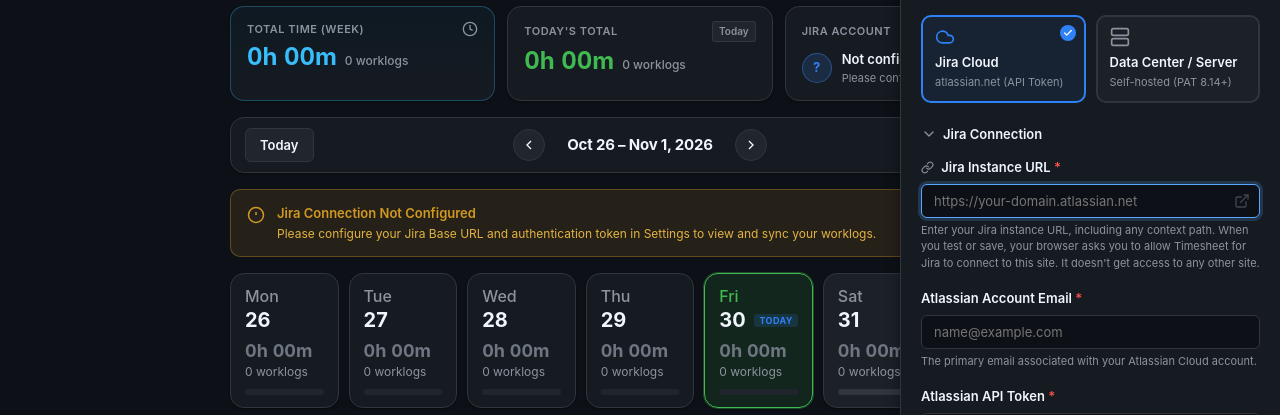
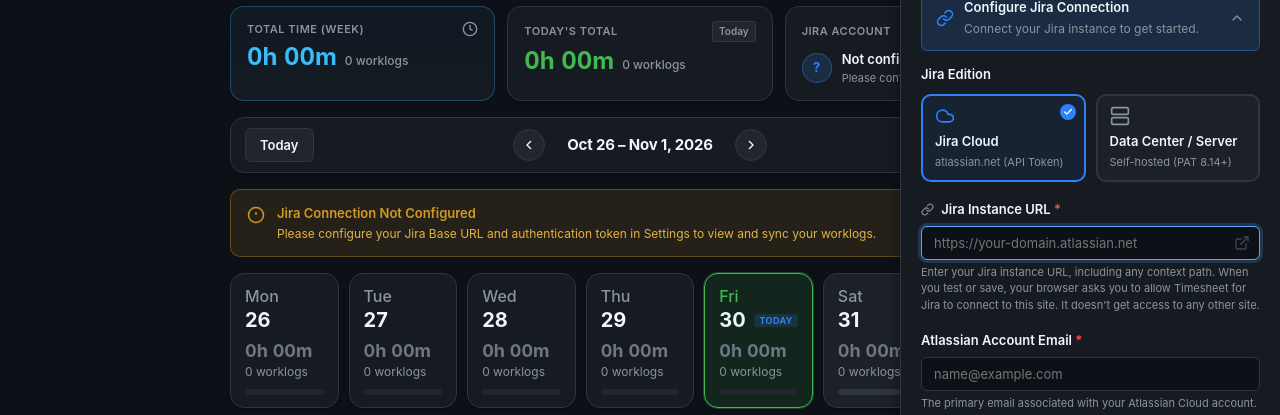
Before and after one commit to 0xlsa/jira-timesheet, a website with bundled scripts: page options.html in a window 1280 px wide. Shown: the part 83-498 px from the top of the page. Built offline with nearby package versions, Linux system fonts and the light colour scheme; some packages are replaced by stand-ins of ours.

Commit message:
feat: redesign the Jira Connection section header in Settings
- Move the Jira Edition selector inside the collapsible Jira Connection
  section, above the instance URL, so collapsing hides it too.
- Keep Settings open after a successful save and collapse Jira Connection
  instead of closing the drawer; a failed save keeps it expanded.
- Make the header a full-width button with a link icon, the title, and the
  chevron on the right. Until the connection details are saved it reads
  "Configure Jira Connection" with a line of help; then "Jira Connection".

```diff
--- a/options.css
+++ b/options.css
@@ -2376,9 +2376,11 @@
   border-top: 1px solid var(--border-subtle);
 }
 
-/* Jira Connection: a header button (styled as a field label, with a chevron) that expands and
-   collapses the URL, email, token, security notice, connection status, and the Test Connection and
-   Save Settings buttons. Collapsed, it's just the header row. */
+/* Jira Connection: a full-width header button (link icon, title, chevron) that expands and
+   collapses the Jira edition selector, URL, email, token, security notice, connection status, and
+   the Test Connection and Save Settings buttons. Collapsed, it's just the header. Styled like a
+   secondary button; until the connection is saved it's a setup prompt, in the primary colour, with
+   a line of help under the title (.needs-setup). */
 .connection-section {
   margin-bottom: 18px;
 }
@@ -2392,11 +2394,11 @@
 .connection-toggle {
   display: flex;
   align-items: center;
-  gap: 6px;
+  gap: 10px;
   width: 100%;
-  padding: 4px 0;
-  background: none;
-  border: 0;
+  padding: 10px 12px;
+  background-color: var(--bg-card-elevated);
+  border: 1px solid var(--border-color);
   border-radius: var(--radius-sm);
   color: var(--text-main);
   font: inherit;
@@ -2404,15 +2406,53 @@
   font-weight: 600;
   text-align: left;
   cursor: pointer;
-}
-
-.connection-toggle:hover .connection-chevron {
-  color: var(--text-main);
+  transition: background-color var(--transition), border-color var(--transition);
+}
+
+.connection-toggle:hover {
+  background-color: var(--bg-hover);
 }
 
 .connection-toggle:focus-visible {
   outline: 2px solid var(--border-focus);
   outline-offset: 2px;
+}
+
+.connection-icon {
+  flex-shrink: 0;
+  width: 16px;
+  height: 16px;
+  color: var(--text-subtle);
+}
+
+.connection-toggle-text {
+  display: flex;
+  flex: 1;
+  flex-direction: column;
+  gap: 2px;
+  min-width: 0;
+}
+
+.connection-setup-hint {
+  font-size: 12px;
+  font-weight: 400;
+  color: var(--text-subtle);
+}
+
+.connection-section.needs-setup .connection-toggle {
+  padding: 12px 14px;
+  background-color: var(--primary-light);
+  border-color: var(--primary-border);
+}
+
+.connection-section.needs-setup .connection-toggle:hover {
+  border-color: var(--primary);
+}
+
+.connection-section.needs-setup .connection-icon {
+  width: 18px;
+  height: 18px;
+  color: var(--primary);
 }
 
 .connection-chevron {
@@ -2423,12 +2463,17 @@
   transition: transform var(--transition), color var(--transition);
 }
 
-.connection-section.is-collapsed .connection-chevron {
-  transform: rotate(-90deg);
+.connection-toggle:hover .connection-chevron {
+  color: var(--text-main);
+}
+
+/* On the right: points down to expand, up to collapse. */
+.connection-section:not(.is-collapsed) .connection-chevron {
+  transform: rotate(180deg);
 }
 
 .connection-body {
-  margin-top: 10px;
+  margin-top: 14px;
 }
 
 @media (prefers-reduced-motion: reduce) {
--- a/options.html
+++ b/options.html
@@ -229,6 +229,28 @@
       <div class="settings-drawer-scroll">
           <form id="settingsForm" novalidate>
 
+            <!-- Jira Connection (src/ui/connectionSection.js): collapsible; collapsed by default once
+                 everything it needs is saved. Collapsing only hides the fields. -->
+            <section id="connectionSection" class="connection-section" aria-labelledby="connectionToggle">
+              <h3 class="connection-heading">
+                <button type="button" id="connectionToggle" class="connection-toggle" aria-expanded="true"
+                  aria-controls="connectionBody">
+                  <svg class="connection-icon" viewBox="0 0 24 24" fill="none" stroke="currentColor" stroke-width="2"
+                    stroke-linecap="round" stroke-linejoin="round" aria-hidden="true">
+                    <path d="M10 13a5 5 0 0 0 7.54.54l3-3a5 5 0 0 0-7.07-7.07l-1.72 1.71" />
+                    <path d="M14 11a5 5 0 0 0-7.54-.54l-3 3a5 5 0 0 0 7.07 7.07l1.71-1.71" />
+                  </svg>
+                  <span class="connection-toggle-text">
+                    <span id="connectionTitle" class="connection-title">Jira Connection</span>
+                    <span id="connectionSetupHint" class="connection-setup-hint hidden">Connect your Jira instance to get started.</span>
+                  </span>
+                  <svg class="connection-chevron" viewBox="0 0 24 24" fill="none" stroke="currentColor" stroke-width="2"
+                    stroke-linecap="round" stroke-linejoin="round" aria-hidden="true">
+                    <polyline points="6 9 12 15 18 9" />
+                  </svg>
+                </button>
+              </h3>
+              <div id="connectionBody" class="connection-body">
                 <!-- Jira Edition Selector -->
                 <fieldset class="form-group deployment-group">
                   <legend class="form-label">Jira Edition</legend>
@@ -268,20 +290,6 @@
                   </div>
                 </fieldset>
 
-            <!-- Jira Connection (src/ui/connectionSection.js): collapsible; collapsed by default once
-                 everything it needs is saved. Collapsing only hides the fields. -->
-            <section id="connectionSection" class="connection-section" aria-labelledby="connectionToggle">
-              <h3 class="connection-heading">
-                <button type="button" id="connectionToggle" class="connection-toggle" aria-expanded="true"
-                  aria-controls="connectionBody">
-                  <svg class="connection-chevron" viewBox="0 0 24 24" fill="none" stroke="currentColor" stroke-width="2"
-                    stroke-linecap="round" stroke-linejoin="round" aria-hidden="true">
-                    <polyline points="6 9 12 15 18 9" />
-                  </svg>
-                  <span>Jira Connection</span>
-                </button>
-              </h3>
-              <div id="connectionBody" class="connection-body">
                 <!-- Jira Instance URL -->
                 <div class="form-group">
                   <label for="jiraBaseUrl" class="form-label">
--- a/options.js
+++ b/options.js
@@ -132,6 +132,8 @@
 const connectionSectionEl = document.getElementById('connectionSection');
 const connectionToggle = document.getElementById('connectionToggle');
 const connectionBody = document.getElementById('connectionBody');
+const connectionTitle = document.getElementById('connectionTitle');
+const connectionSetupHint = document.getElementById('connectionSetupHint');
 
 // Public Holidays section of the Connection Settings form
 const publicHolidaysToggle = document.getElementById('publicHolidaysEnabled');
@@ -188,11 +190,13 @@
 });
 
 // The Jira Connection section of the form (URL, email, token): collapsible, collapsed when it
-// opens with everything saved.
+// opens with everything saved, and headed by a setup prompt until then.
 const connectionSection = createConnectionSection({
   section: connectionSectionEl,
   toggle: connectionToggle,
-  body: connectionBody
+  body: connectionBody,
+  title: connectionTitle,
+  setupHint: connectionSetupHint
 });
 
 // The last saved settings (the active configuration), as loaded from the settings store; null
@@ -352,8 +356,10 @@
   // Unsaved changes from an earlier visit are discarded: the form shows the saved settings.
   if (savedSettings) fillSettingsForm(savedSettings);
   showAssignmentFieldsSettings();
-  // Connection details already saved: collapsed, out of the way. Missing: expanded, to fill in.
+  // Connection details already saved: collapsed, out of the way. Missing: expanded, to fill in,
+  // under the setup prompt.
   const isConnectionCollapsed = shouldCollapseConnection(savedSettings);
+  connectionSection.setConfigured(isConnectionCollapsed);
   connectionSection.setExpanded(!isConnectionCollapsed);
   shortcutsDrawer?.close();
   settingsDrawerState = { returnFocus: document.activeElement, coversEditor: coverWorklogEditor() };
@@ -1532,9 +1538,12 @@
 
     await removeUnusedSiteAccess([baseUrlsByType.cloud, baseUrlsByType.server]);
 
-    // Saved: close the drawer and confirm with a toast, which stays after the drawer has gone.
-    // Without site access, the timesheet offers Allow Access.
-    closeSettings();
+    // Saved: the drawer stays open with Jira Connection collapsed (the form keeps its values), and
+    // a toast confirms it. Focus moves to the header, since Save Settings is now hidden. Without
+    // site access, the timesheet offers Allow Access.
+    connectionSection.setConfigured(shouldCollapseConnection(savedSettings));
+    connectionSection.setExpanded(false);
+    connectionToggle.focus();
     showToast('Settings saved', {
       success: true,
       subtitle: hasSiteAccess ? '' : `Allow access to ${getSiteHost(baseUrl)} to load your worklogs`,
@@ -1544,7 +1553,9 @@
     // Refresh worklog view with updated settings
     loadAndRenderWorklogs({ force: true });
   } catch (err) {
-    // The drawer stays open with everything as entered, so saving can be retried.
+    // The drawer stays open with everything as entered, and Jira Connection expanded to show the
+    // error, so saving can be retried.
+    connectionSection.setExpanded(true);
     renderStatus('error', {
       title: 'Settings Not Saved',
       error: `Your settings could not be saved: ${err.message || 'Storage error'}. Your entries are kept; try again.`
--- a/src/ui/connectionSection.js
+++ b/src/ui/connectionSection.js
@@ -1,11 +1,14 @@
 /**
  * The Jira Connection section of the Connection Settings form: a header button that expands and
- * collapses the instance URL, account email, token, and security notice. The Jira edition
- * selector stays outside it.
+ * collapses the Jira edition selector, instance URL, account email, token, and security notice.
  *
  * Collapsing only hides the fields: their values stay in the form, so testing and saving work
  * the same either way. The section is expanded when the connection details are missing, and
  * collapsed by default once they're all saved.
+ *
+ * Until they're saved, the header is a setup prompt ("Configure Jira Connection", with a line
+ * of help); once they are, it's just "Jira Connection". Saved details aren't a tested connection:
+ * the header says nothing about whether the connection works.
  */
 
 import { isConfigured } from '../settings/settingsStore.js';
@@ -25,9 +28,15 @@
  * @param {HTMLElement} elements.section - Gets `is-collapsed` while collapsed
  * @param {HTMLButtonElement} elements.toggle - Header button, with aria-controls set to the body's id
  * @param {HTMLElement} elements.body
- * @returns {{ isExpanded: () => boolean, setExpanded: (expanded: boolean) => void }}
+ * @param {HTMLElement} elements.title - The header's title
+ * @param {HTMLElement} elements.setupHint - The header's help line, shown only while not configured
+ * @returns {{
+ *   isExpanded: () => boolean,
+ *   setExpanded: (expanded: boolean) => void,
+ *   setConfigured: (configured: boolean) => void
+ * }}
  */
-export function createConnectionSection({ section, toggle, body }) {
+export function createConnectionSection({ section, toggle, body, title, setupHint }) {
   const isExpanded = () => toggle.getAttribute('aria-expanded') === 'true';
 
   function setExpanded(expanded) {
@@ -36,9 +45,16 @@
     body.classList.toggle('hidden', !expanded);
   }
 
+  /** Shows the header as a setup prompt until the connection details are saved. */
+  function setConfigured(configured) {
+    section.classList.toggle('needs-setup', !configured);
+    title.textContent = configured ? 'Jira Connection' : 'Configure Jira Connection';
+    setupHint.classList.toggle('hidden', configured);
+  }
+
   // A native button, so Enter and Space toggle it as well as a click.
   toggle.addEventListener('click', () => setExpanded(!isExpanded()));
   setExpanded(true);
 
-  return { isExpanded, setExpanded };
+  return { isExpanded, setExpanded, setConfigured };
 }
```
Also changed, not shown: tests/ConnectionSection.test.js (+116 -14 lines), tests/SettingsLayout.test.js (+2 -2 lines), README.md. Lines whose indentation alone changed are shown as unchanged.
